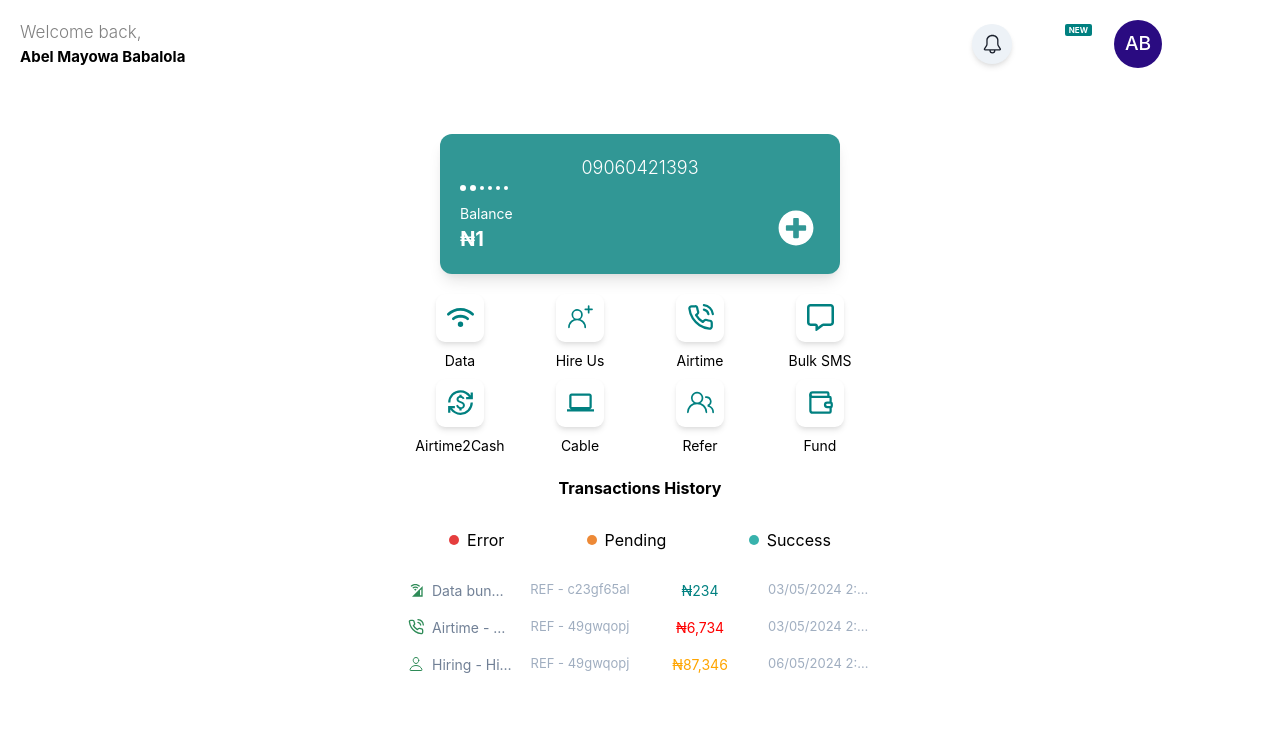
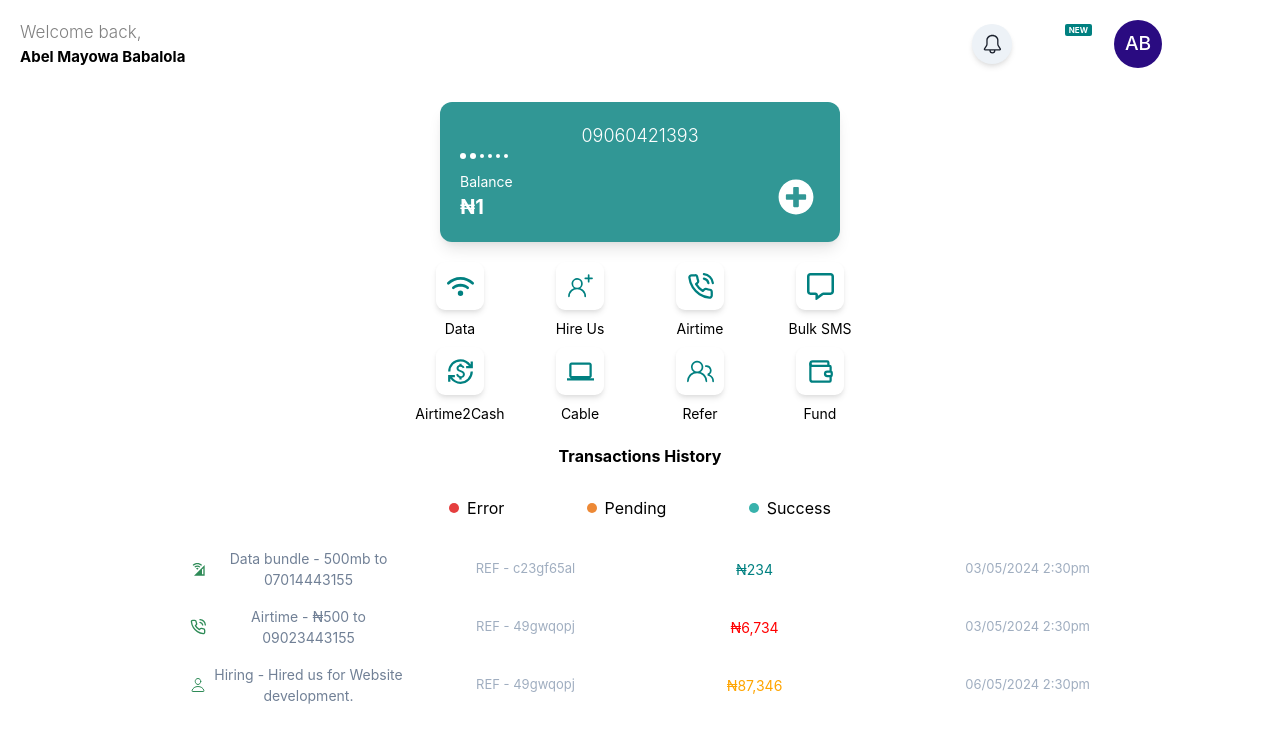
Before and after one commit to Mayor-Myles/Mylezic_Portal, a Next.js app: page /dashboard in a window 1280 px wide. Shown: the top 742 px of the page. Built offline with nearby package versions, Linux system fonts and the light colour scheme; no server answers.

Commit message:
Update transactions.js

```diff
--- a/components/transactions.js
+++ b/components/transactions.js
@@ -11,27 +11,28 @@ import {useRecoilState} from "recoil";
 
 
 const TransactionItem = ({ icon, name, type, amount, color, date, tid }) => (
-  <SimpleGrid columns={4} spacing={4} w="full" alignItems="center">
-    <HStack spacing={2} overflow="hidden">
+  <SimpleGrid columns={4} spacing={4} w="full" minW="900px" alignItems="center">
+    <HStack spacing={2}>
       <Icon color="seagreen" as={icon} boxSize={4} />
-      <Text fontSize="sm" color="gray.500" isTruncated>
+      <Text fontSize="sm" color="gray.500" wordBreak="break-word">
         {name} - {type}
       </Text>
     </HStack>
 
-    <Text fontSize="13px" color="gray.400" isTruncated>
+    <Text fontSize="13px" color="gray.400" wordBreak="break-word">
       REF - {tid}
     </Text>
 
-    <Text color={color} fontSize="14px" textAlign="center" whiteSpace="nowrap">
+    <Text color={color} fontSize="14px" textAlign="center" whiteSpace="normal">
       ₦{amount.toLocaleString()}
     </Text>
 
-    <Text fontSize="13px" color="gray.400" textAlign="right" isTruncated>
+    <Text fontSize="13px" color="gray.400" textAlign="right" whiteSpace="normal">
       {date}
     </Text>
   </SimpleGrid>
 );
+
 
 
 
```
